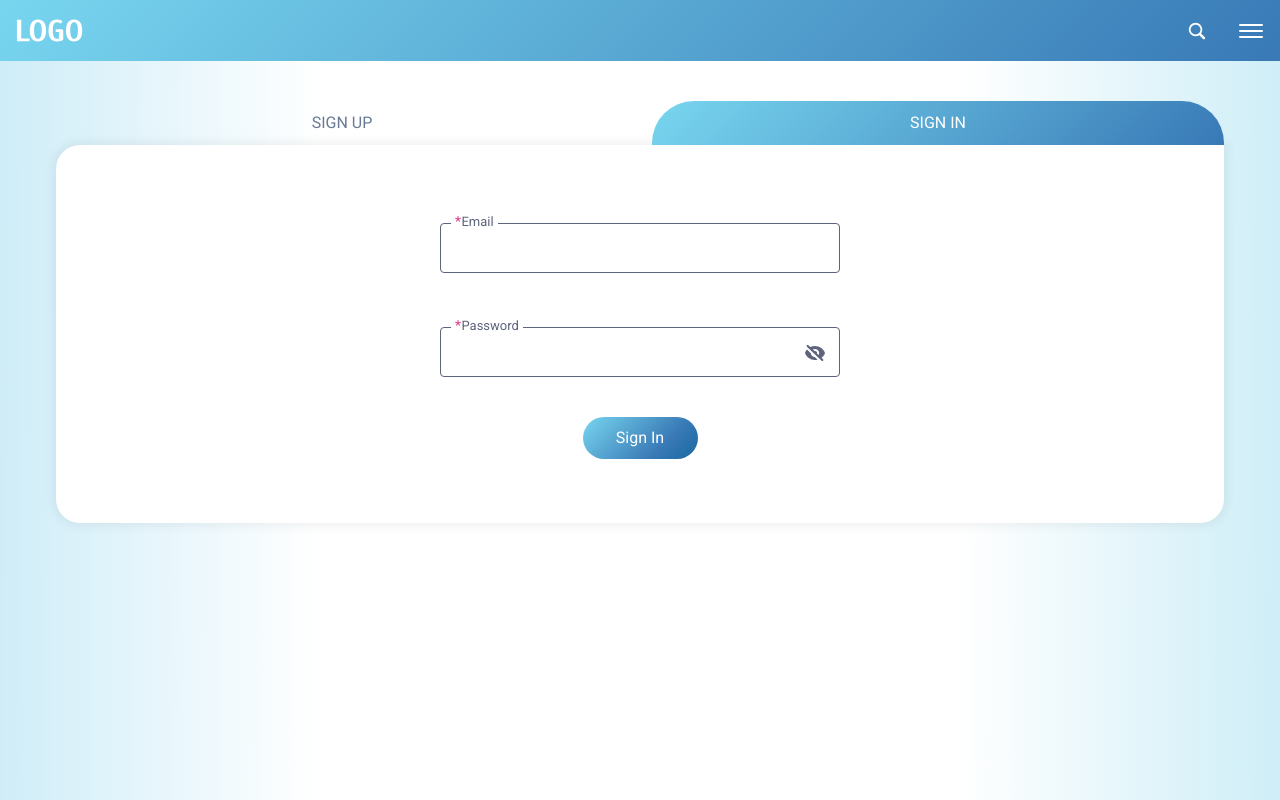
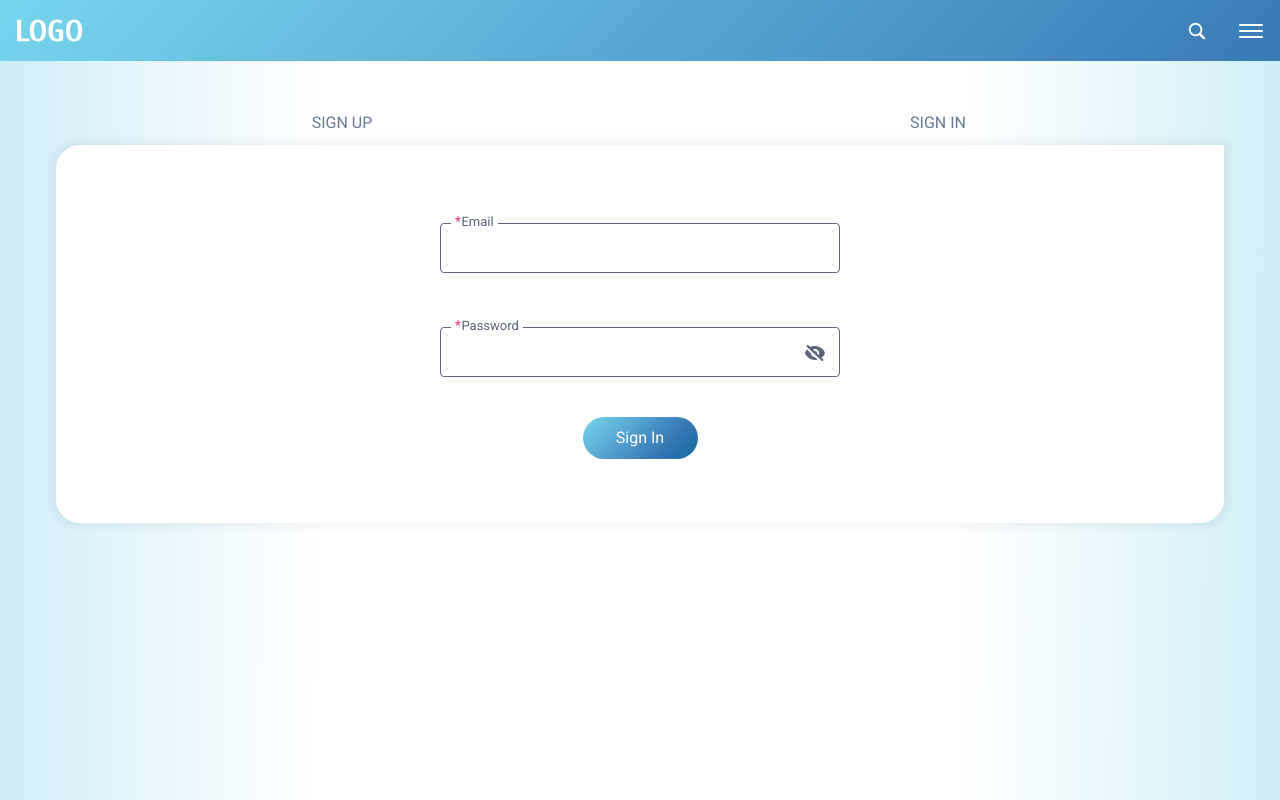
Before and after one commit to it-volunteers-ukraine/ChariERP, a Next.js app in the folder client/: page /en/sign-in in a window 1280 px wide. Built offline with nearby package versions, Linux system fonts and the light colour scheme.

Commit message:
removed language prefix from URL

```diff
--- a/client/package.json
+++ b/client/package.json
@@ -15,6 +15,8 @@
   "dependencies": {
     "clsx": "^2.1.0",
     "formik": "^2.4.5",
+    "js-cookie": "^3.0.5",
+    "mongoose": "^8.4.0",
     "next": "^14.2.2",
     "next-intl": "^3.12.0",
     "react": "^18.2.0",
@@ -28,6 +30,7 @@
     "@testing-library/jest-dom": "^6.4.2",
     "@testing-library/react": "^14.2.1",
     "@types/jest": "^29.5.12",
+    "@types/js-cookie": "^3.0.6",
     "@types/node": "^20.12.7",
     "@types/react": "^18.2.79",
     "@types/react-dom": "^18",
--- a/client/src/app/[locale]/(login)/layout.tsx
+++ b/client/src/app/[locale]/(login)/layout.tsx
@@ -31,7 +31,7 @@ export default function Layout({
 
       <main className="bg-bgAuthGradient py-10 tablet:px-8 h-[calc(100vh-61px)] desktop:h-[calc(100vh-68px)] mt-[61px] desktop:mt-[68px]">
         <div className="max-w-[1168px] mx-auto">
-          <AuthLinks locale={locale} />
+          <AuthLinks />
 
           <div className={styles}>{children}</div>
         </div>
--- a/client/src/components/auth-links/index.tsx
+++ b/client/src/components/auth-links/index.tsx
@@ -1,12 +1,11 @@
 'use client';
 import { useTranslations } from 'next-intl';
 
-import { Locale } from '@/types';
 import { routes } from '@/constants';
 
 import { Links } from './links';
 
-export const AuthLinks = ({ locale }: { locale: Locale }) => {
+export const AuthLinks = () => {
   const login = useTranslations('auth-page.links');
 
   const links = [
@@ -17,7 +16,7 @@ export const AuthLinks = ({ locale }: { locale: Locale }) => {
   return (
     <div className="flex tablet:gap-6 mx-4 tablet:mx-0">
       {links.map(({ text, href }) => (
-        <Links key={text} text={text} href={href} locale={locale} />
+        <Links key={text} text={text} href={href} />
       ))}
     </div>
   );
--- a/client/src/components/auth-links/links/index.tsx
+++ b/client/src/components/auth-links/links/index.tsx
@@ -1,26 +1,21 @@
 'use client';
+
 import Link from 'next/link';
 import { usePathname } from 'next/navigation';
-
-import { Locale } from '@/types';
-import { Helpers } from '@/utils';
 
 import { getStyles } from './styles';
 
 interface ILinks {
   text: string;
   href: string;
-  locale: Locale;
 }
 
 // TODO: Add hover animation
-export const Links = ({ text, href, locale }: ILinks) => {
+export const Links = ({ text, href }: ILinks) => {
   const pathname = usePathname();
 
-  const active = pathname === Helpers.getPathname(locale, href);
-
   const styles = getStyles({
-    active,
+    active: pathname === href,
   });
 
   return (
--- a/client/src/components/language-switcher/index.tsx
+++ b/client/src/components/language-switcher/index.tsx
@@ -1,7 +1,8 @@
 'use client';
 import { useState } from 'react';
+import Cookies from 'js-cookie';
 import { useLocale } from 'next-intl';
-import { usePathname, useRouter } from 'next/navigation';
+import { useRouter } from 'next/navigation';
 
 import { UA, EN } from '@/assets/icons';
 
@@ -14,16 +15,15 @@ export const LanguageSwitcher = ({
 }: ILanguageSwitcherProps): JSX.Element => {
   const local = useLocale();
   const router = useRouter();
-  const pathname = usePathname();
 
   const [activeLanguage, setActiveLanguage] = useState<ActiveLanguage>(
     local as ActiveLanguage,
   );
 
   const { en, ua, icon, iconWrapper, wrapper, span } = getStyles({
-    isNarrow: isNarrow,
-    activeLanguage: activeLanguage,
+    isNarrow,
     className,
+    activeLanguage,
   });
 
   const handleClick = () => {
@@ -34,9 +34,9 @@ export const LanguageSwitcher = ({
 
     setActiveLanguage(newLanguage);
 
-    const path = pathname.replace(local, newLanguage);
+    Cookies.set('NEXT_LOCALE', newLanguage);
 
-    router.replace(path);
+    router.refresh();
   };
 
   return (
--- a/client/src/middleware.ts
+++ b/client/src/middleware.ts
@@ -4,6 +4,7 @@ import { locales } from './constants';
 export default createMiddleware({
   locales,
   defaultLocale: 'ua',
+  localePrefix: 'never',
 });
 
 export const config = {
```
Also changed, not shown: 1 other file (tests, documents, lock files or other folders).
